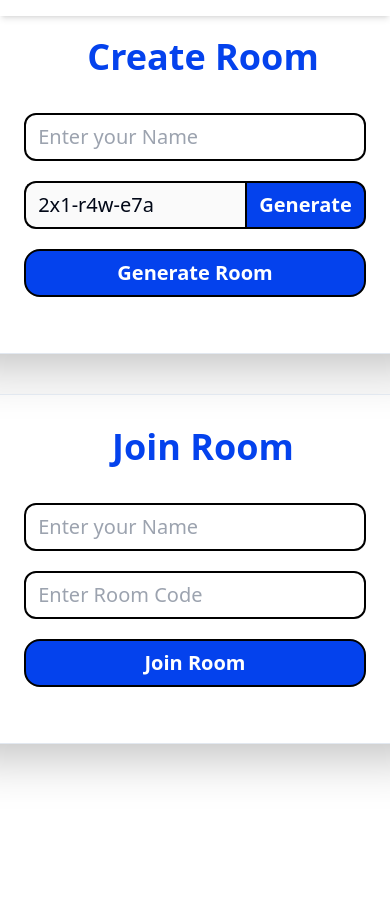
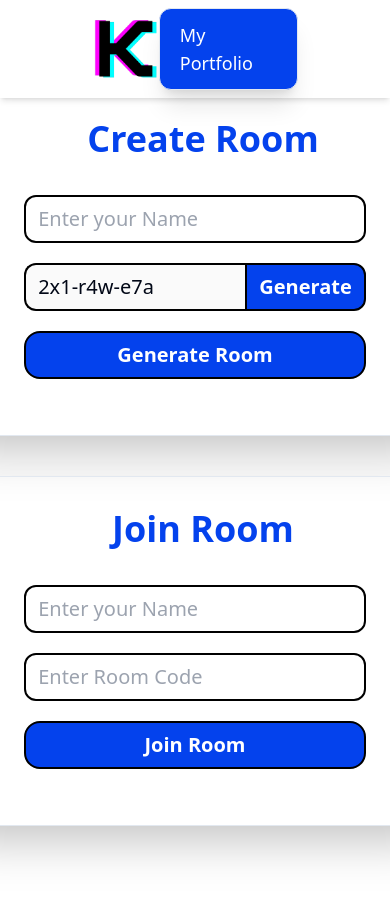
Before and after one commit to KrishnaOnline/collaborative-canvas-app, a React (Vite) app in the folder frontend/: page / in a window 390 px wide. Shown: the top 898 px of the page. Before the commit the page ends 860 px from the top, so only its background shows below. Built offline with nearby package versions, Linux system fonts and the light colour scheme; no server answers; the HTML template or start-up script is replaced by a standard one.

Commit message:
navbar visibility fix

```diff
--- a/frontend/src/AppComponents/NavBar.jsx
+++ b/frontend/src/AppComponents/NavBar.jsx
@@ -5,7 +5,6 @@ import { AiOutlineMenu } from 'react-icons/ai'
 
 
 const Navbar = () => {
-  const [isNavOpen, setIsNavOpen] = useState(false)
   // console.log(isNavOpen)
   const navLinks = [
     { id: 1, name: 'Home', path: '#home' },
@@ -42,7 +41,7 @@ const Navbar = () => {
   return (
     <>
       <div id='navbar' className='shadow-md bg-white p-2 px-3 sticky top-0 z-50'>
-        <div className='mx-auto hidden md:flex flex-row max-w-[1280px] px-20 items-center justify-between'>
+        <div className='mx-auto flex max-w-[1280px] px-20 items-center justify-between'>
           <Link to={'https://www.linkedin.com/in/krishna-vamshi-kusuma-11717b213/'} target='_blank'><img src={Logo} className='h-16' alt='Logo' /></Link>
           <div className='flex gap-2'>
             <Link target='_blank' to={'https://krishnavamshi-portfolio.netlify.app/'}>
```
